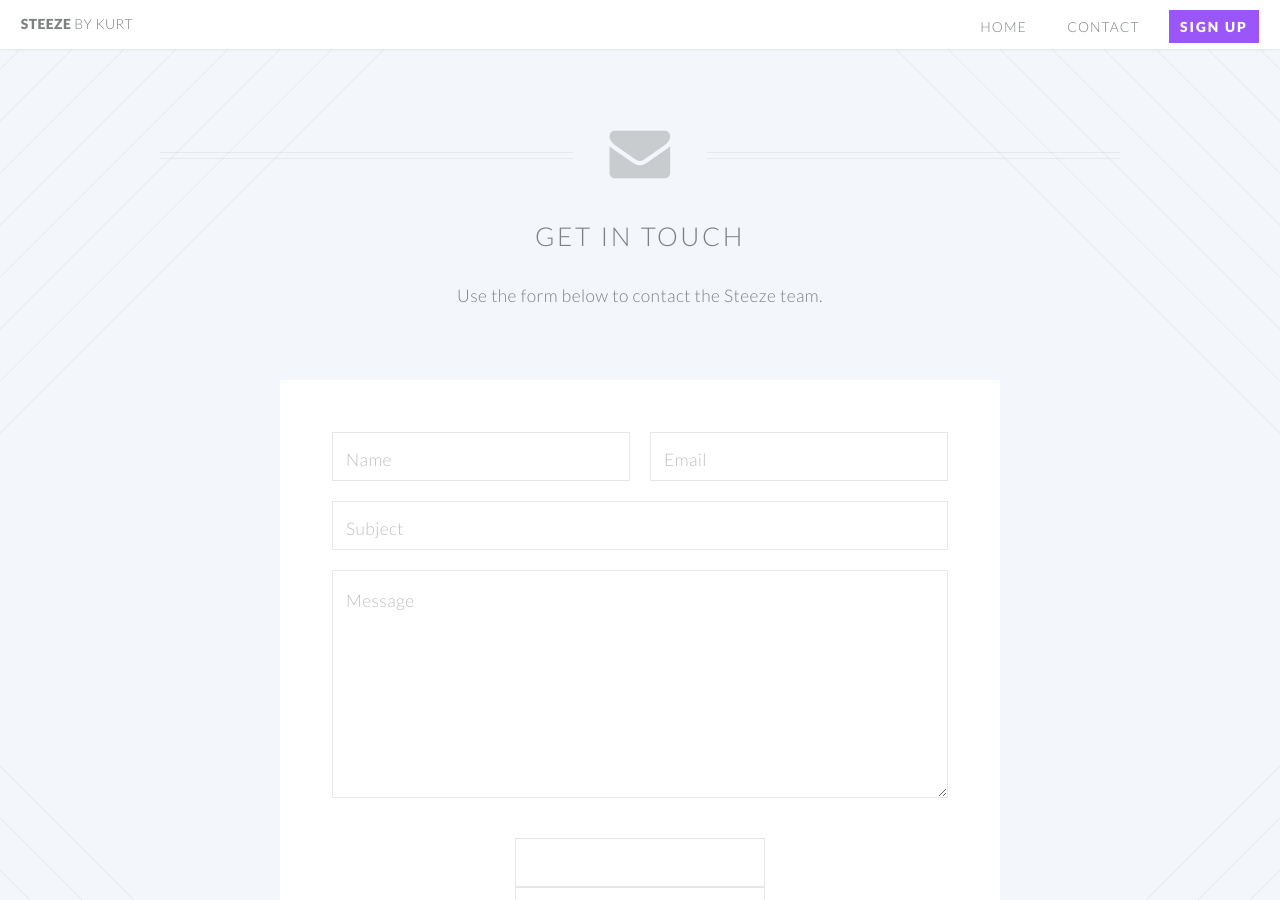
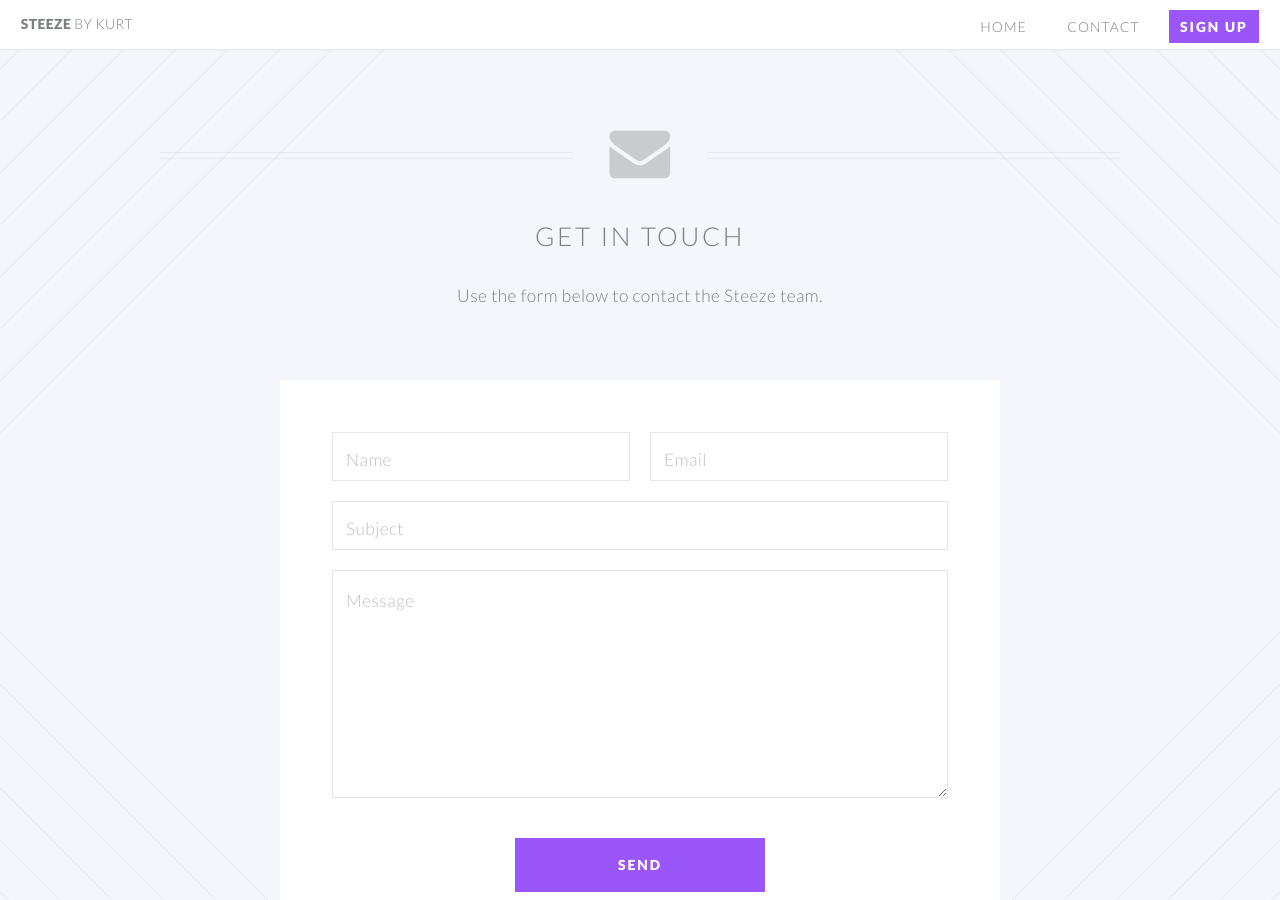
Before and after one commit to swirlsnap/swirlsnap.github.io, a Jekyll site: the page contact.html, which Jekyll copies as it is, in a window 1280 px wide. Built offline with Jekyll 4.4.1, drawn with Linux system fonts in a browser that asks for light colours.

Commit message:
email form test

```diff
--- a/contact.html
+++ b/contact.html
@@ -50,13 +50,13 @@
 
 						<!-- Content -->
 							<div class="content">
-								<form>
+								<form action="//formspree.io/kurtnuke@gmail.com" method="POST">
 									<div class="row half collapse-at-2">
 										<div class="6u">
 											<input type="text" name="name" placeholder="Name" />
 										</div>
 										<div class="6u">
-											<input type="text" name="email" placeholder="Email" />
+											<input type="email" name="_replyto" placeholder="Email" />
 										</div>
 									</div>
 									<div class="row half">
@@ -72,11 +72,7 @@
 									<div class="row">
 										<div class="12u">
 											<ul class="buttons">
-												<li><form action="http://formspree.io/kurtnuke@gmail.com">
-  <input type="email" name="_replyto">
-  <textarea name="body"></textarea>
-  <input type="submit" value="Send">
-</form></li>
+												<li><input type="submit" class="special" value="Send" /></li>
 											</ul>
 										</div>
 									</div>
```
